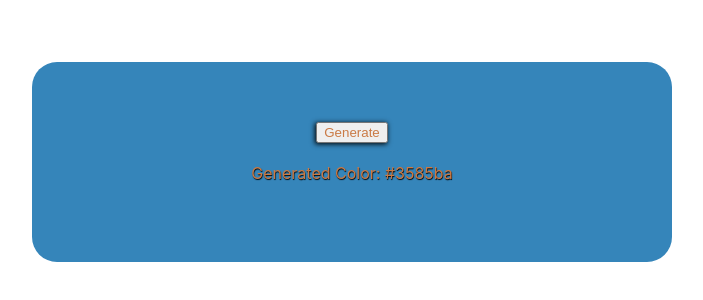
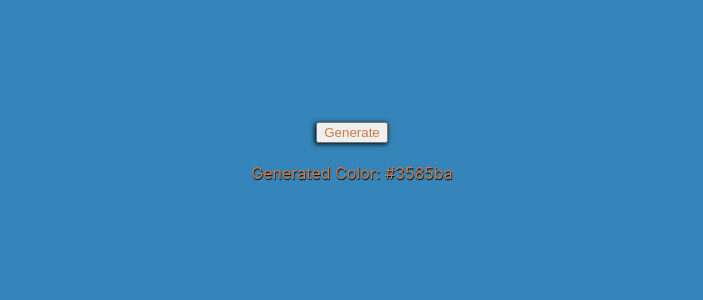
Before and after one commit to gbondaruk/react-random-color-generator, a React app: page / in a window 1280 px wide. Shown: the part 238-538 px from the top of the page, without its empty margins (288-991 px from the left). Built offline with nearby package versions, Linux system fonts and the light colour scheme; the HTML template or start-up script is replaced by a standard one.

Commit message:
Change layout of div to full viewport

```diff
--- a/src/App.css
+++ b/src/App.css
@@ -1,8 +1,7 @@
 .App {
   text-align: center;
-  height: 25vh;
-  width: 50vw;
-  border-radius: 25px;
+  height: 100vh;
+  width: 100vw;
   display: flex;
   align-items: center;
   justify-content: center;
@@ -47,8 +46,7 @@ body {
   font-family: -apple-system, BlinkMacSystemFont, 'Segoe UI', Roboto, Oxygen,
     Ubuntu, Cantarell, 'Open Sans', 'Helvetica Neue', sans-serif;
   margin: 0;
-  height: 100vh;
-  width: 100vw;
+
   display: flex;
   align-items: center;
   justify-content: center;
```
